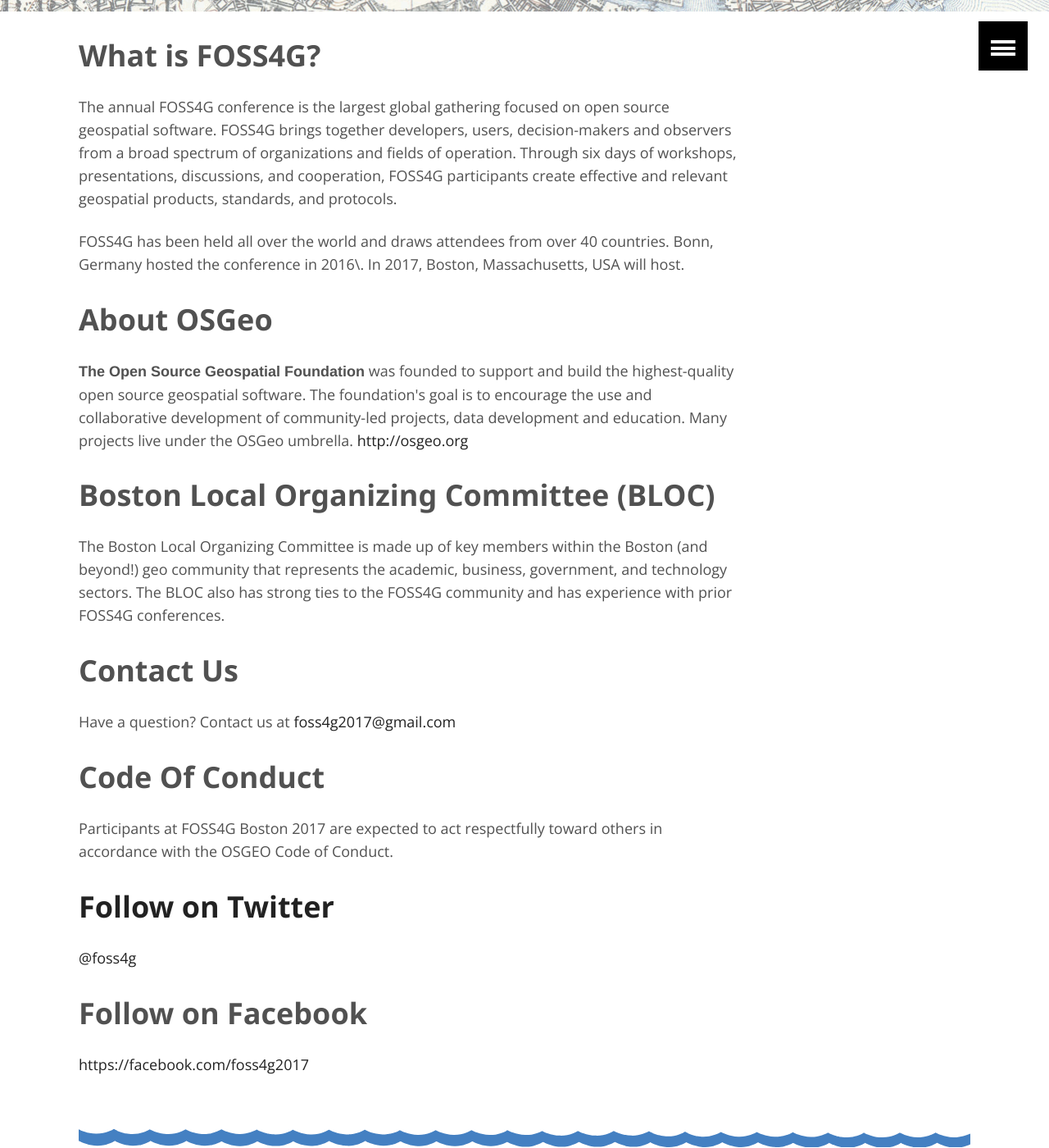
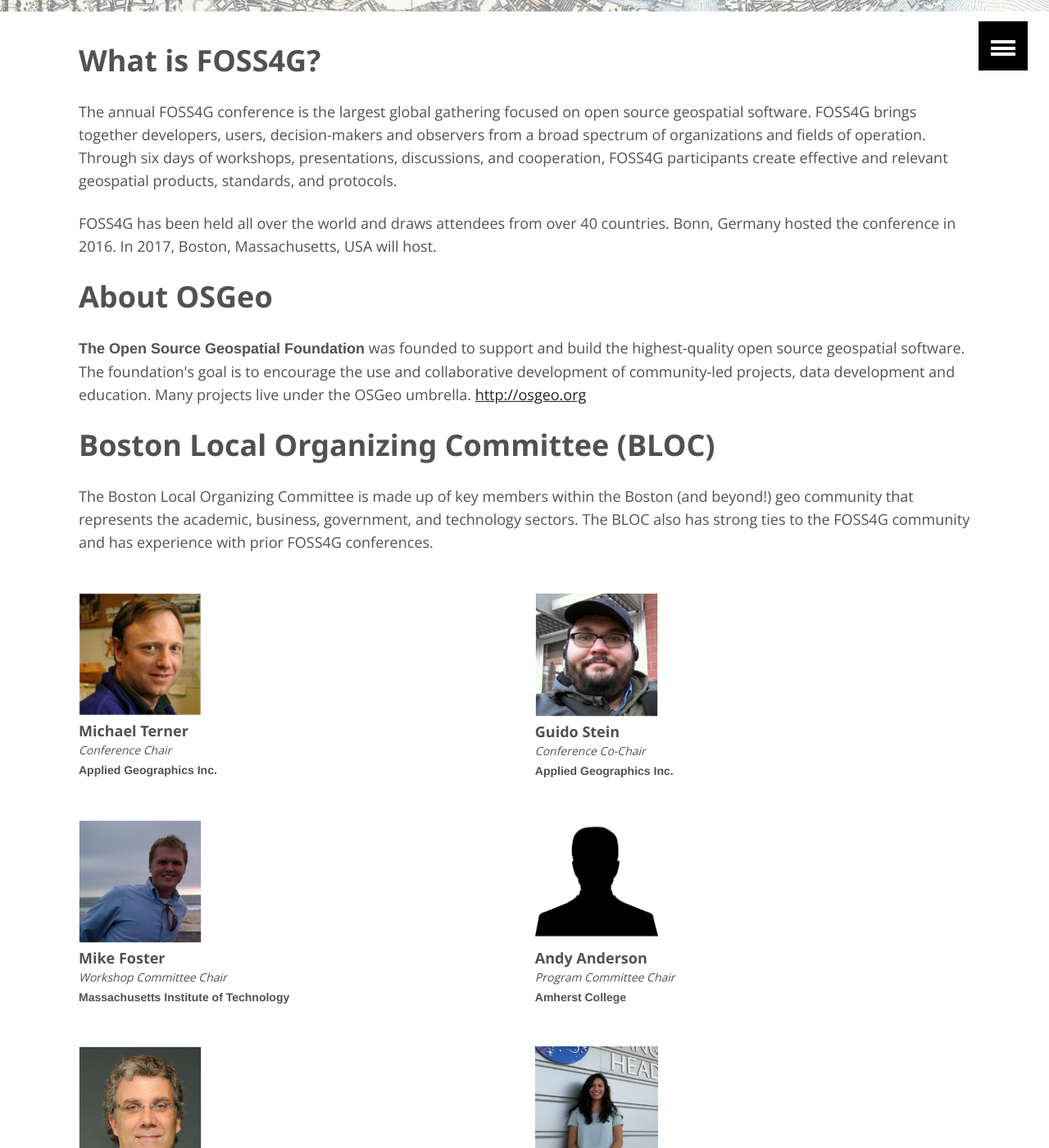
Before and after one commit to AvidGeo/foss4g2017-dev, a Jekyll site: the page built from about/index.html, in a window 1280 px wide and 1400 px high, scrolled down 334 px. Shown: the whole window at 82% size. Built offline with Jekyll 4.4.1, drawn with Linux system fonts in a browser that asks for light colours; some of the changed text lies outside the part shown.

Commit message:
Added Presentation ID (#89)
* clean-up of directory

* navigation clean-up

* fix mistake

* site messaging edits

* fix inconsistency with wording for evening activities

* add skyhook logo

* added loc member photos to image folder and wrote blurb for about page

* added photos of loc members to image folder

* added sponsor logos

* added early acceptance list

* added maps

* updates

* updates

* fix about drop down

* added loc

* add presentations id

```diff
--- a/_includes/header.html
+++ b/_includes/header.html
@@ -11,6 +11,7 @@
           <a href="{{ site.baseurl }}/program/" class="dropbtn">Program</a>
           <div class="dropdown-content">
             <a href="{{ site.baseurl }}/#keynote">Keynote Speakers</a>
+            <a href="{{ site.baseurl }}/program/#presentations">Presentations</a>
             <a href="{{ site.baseurl }}/workshops">Workshops</a>
           </div>
         </li>
--- a/about/index.html
+++ b/about/index.html
@@ -1,17 +1,18 @@
 ---
-layout: about
+layout: default-about
 title: About
 image:
   feature: boston-map.png
 ---
 
+<div class="sections">
     <h1 id="what-is-foss4g">What is FOSS4G?</h1>
         <p>The annual FOSS4G conference is the largest global gathering focused on open source geospatial software.
           FOSS4G brings together developers, users, decision-makers and observers from a broad spectrum of organizations and fields of operation.
           Through six days of workshops, presentations, discussions, and cooperation, FOSS4G participants create effective and relevant geospatial products, standards, and protocols.</p>
 
         <p>FOSS4G has been held all over the world and draws attendees from over 40 countries.
-      Bonn, Germany hosted the conference in 2016\. In 2017, Boston, Massachusetts, USA will host.</p>
+          Bonn, Germany hosted the conference in 2016. In 2017, Boston, Massachusetts, USA will host.</p>
 
     <h1 id="about-osgeo">About OSGeo</h1>
         <p><strong>The Open Source Geospatial Foundation</strong> was founded to support and build the highest-quality open source geospatial software.
@@ -22,32 +23,125 @@
         <p>The Boston Local Organizing Committee is made up of key members within the Boston (and beyond!) geo community that represents the academic,
       business, government, and technology sectors. The BLOC also has strong ties to the FOSS4G community and has experience with prior FOSS4G conferences.</p>
 
-    <!--  <div>
-        <img src="/images/loc_terner.png" alt="Michael Terner Photo"></a>
+    <div class="gen-section" id="speaker-div"></div>
+        <div class="speaker-box">
+            <div class="speaker">
+                <img src="/images/loc_terner.png" alt="Michael Terner Photo" height="150" width="150">
+                <h2 class="speaker-name">Michael Terner</h2>
+                <p class="speaker-excerpt">Conference Chair</p>
+                <p class="speaker-org">Applied Geographics Inc.</p>
             </div>
-      <div>
-        <img src="/images/loc_stein.png" alt="Guido Stein Photo"></a>
+            <div class="speaker">
+                <img src="/images/loc_stein.png" alt="Guido Stein Photo" height="150" width="150">
+                <h2 class="speaker-name">Guido Stein</h2>
+                <p class="speaker-excerpt">Conference Co-Chair</p>
+                <p class="speaker-org">Applied Geographics Inc.</p>
            </div>
-      <div>
-        <img src="/images/loc_foster.png" alt="Mike Foster Photo"></a>
       </div>
-      <div>
-        <img src="/images/loc_freeman.png" alt="Aleda Freeman Photo"></a>
+      <div class="speaker-box">
+          <div class="speaker">
+              <img src="/images/loc_foster.png" alt="Mike Foster Photo" height="150" width="150">
+              <h2 class="speaker-name">Mike Foster</h2>
+              <p class="speaker-excerpt">Workshop Committee Chair</p>
+              <p class="speaker-org">Massachusetts Institute of Technology</p>
           </div>
--->
-
-
-
-
+          <div class="speaker">
+              <img src="/images/loc_anderson.jpg" alt="Andy Anderson Photo" height="150" width="150">
+              <h2 class="speaker-name">Andy Anderson</h2>
+              <p class="speaker-excerpt">Program Committee Chair</p>
+              <p class="speaker-org">Amherst College</p>
+          </div>
+      </div>
+      <div class="speaker-box">
+          <div class="speaker">
+              <img src="/images/loc_schweik.png" alt="Charlie Schweik Photo" height="150" width="150">
+              <h2 class="speaker-name">Charlie Schweik</h2>
+              <p class="speaker-excerpt">Academic Committee Chair</p>
+              <p class="speaker-org">University of Massachusetts, Amherst</p>
+          </div>
+          <div class="speaker">
+              <img src="/images/loc_patel.jpg" alt="Kayla Patel Photo" height="150" width="150">
+              <h2 class="speaker-name">Kayla Patel</h2>
+              <p class="speaker-excerpt">Volunteer Committee Chair</p>
+              <p class="speaker-org">City of Boston</p>
+          </div>
+      </div>
+      <div class="speaker-box">
+          <div class="speaker">
+              <img src="/images/loc_freeman.png" alt="Aleda Freeman Photo" height="150" width="150">
+              <h2 class="speaker-name">Aleda Freeman</h2>
+              <p class="speaker-excerpt">Extracurricular Committee Chair &</p>
+              <p class="speaker-excerpt">Program Committee</p>
+              <p class="speaker-org">MassGIS, Commonwealth of Massachusetts</p>
+          </div>
+          <div class="speaker">
+              <img src="/images/loc_jacqz.png" alt="Christian Jacqz Photo" height="150" width="150">
+              <h2 class="speaker-name">Christian Jacqz</h2>
+              <p class="speaker-excerpt">Outreach Committee Chair &</p>
+              <p class="speaker-excerpt">Program Committee</p>
+              <p class="speaker-org">MassGIS, Commonwealth of Massachusetts</p>
+          </div>
+      </div>
+      <div class="speaker-box">
+          <div class="speaker">
+              <img src="/images/loc_bennett.png" alt="Carolyn Bennett Photo" height="150" width="150">
+              <h2 class="speaker-name">Carolyn Bennett</h2>
+              <p class="speaker-excerpt">Program Committee</p>
+              <p class="speaker-org">Boston Planning and Development Agency</p>
+          </div>
+          <div class="speaker">
+              <img src="/images/loc_lewis.png" alt="Ben Lewis Photo" height="150" width="150">
+              <h2 class="speaker-name">Ben Lewis</h2>
+              <p class="speaker-excerpt">Program Committee</p>
+              <p class="speaker-org">Harvard Center for Geographic Analysis</p>
+          </div>
+      </div>
+      <div class="speaker-box">
+        <div class="speaker">
+            <img src="/images/loc_wickman.png" alt="Paul Wickman Photo" height="150" width="150">
+            <h2 class="speaker-name">Paul Wickman</h2>
+            <p class="speaker-excerpt">Program Committee</p>
+            <p class="speaker-org">RESPEC</p>
+        </div>
+          <div class="speaker">
+              <img src="/images/loc_barnett.png" alt="Christopher Barnett Photo" height="150" width="150">
+              <h2 class="speaker-name">Christopher Barnett</h2>
+              <p class="speaker-excerpt">Program & Workshop Committee</p>
+              <p class="speaker-org">Tufts University</p>
+          </div>
+      </div>
+      <div class="speaker-box">
+          <div class="speaker">
+              <img src="/images/loc_zambotti.png" alt="Giovanni Zambotti Photo" height="150" width="150">
+              <h2 class="speaker-name">Giovanni Zambotti</h2>
+              <p class="speaker-excerpt">Workshop Committee</p>
+              <p class="speaker-org">Harvard Center for Geographic Analysis</p>
+          </div>
+          <div class="speaker">
+              <img src="/images/loc_hale.jpg" alt="Randy Hale Photo" height="150" width="150">
+              <h2 class="speaker-name">Randal Hale</h2>
+              <p class="speaker-excerpt">Workshop Committee</p>
+              <p class="speaker-org">North River Geographic Systems Inc.</p>
+          </div>
+      </div>
+      <div class="speaker-box">
+          <div class="speaker">
+              <img src="/images/loc_obe.png" alt="Regina Obe Photo" height="150" width="150">
+              <h2 class="speaker-name">Regina Obe</h2>
+              <p class="speaker-excerpt">Workshop Committee</p>
+              <p class="speaker-org">Paragon Corporation</p>
+          </div>
+      </div>
 
     <h1 id="contact-us">Contact Us</h1>
         <p>Have a question? Contact us at <a href="mailto:foss4g2017@gmail.com">foss4g2017@gmail.com</a></p>
 
     <h1 id="coc">Code Of Conduct</h1>
-    <p>Participants at FOSS4G Boston 2017 are expected to act respectfully toward others in accordance with the OSGEO Code of Conduct.<a href="http://www.osgeo.org/code_of_conduct"</a></p>
+        <p>Participants at FOSS4G Boston 2017 are expected to act respectfully toward others in accordance with the <a href="http://www.osgeo.org/code_of_conduct">OSGEO Code of Conduct.</a></p>
 
     <h1>Follow on Twitter</h1>
         <p><a href="https://twitter.com/foss4g">@foss4g</a></p>
 
     <h1>Follow on Facebook</h1>
         <p><a href="https://facebook.com/foss4g2017">https://facebook.com/foss4g2017</a></p>
+</div>
--- a/program/index.html
+++ b/program/index.html
@@ -159,7 +159,7 @@
     <p>We expect to have 200–250 talks selected through the Call for Presentations. Keynote and invited presentations will round out the program. The volunteer FOSS4G Program Committee will lead the process but you, the attendees, will help select the presentations through an open <a href="http://community-review.foss4g.org/"><strong>Community Voting</strong></a> process. The most popular presentations will be included in the program, and the Program Committee will select the remainder to provide a diversity of voices and content.</p>
     <div class="floatc"></div>
 
-    <h2>Accepted Presentations</h2>
+    <h2 id="presentations">Accepted Presentations</h2>
     <p>We are using an early acceptance process. There is strong agreement amongst the Program Committee on several submissions that we want in our program.
       This will also help you all get a better sense of the emerging program and give you more information to base your decisions on registering early and attending.
       Below are our early accepted presentations:</p>
```
Also changed, not shown: images/loc_anderson.jpg (added), images/loc_hale.jpg (added), images/loc_jacqz.png (renamed from images/loc_jacqs.png), images/loc_patel.jpg (added), images/loc_wickman.png (added). Lines whose indentation alone changed are shown as unchanged.
